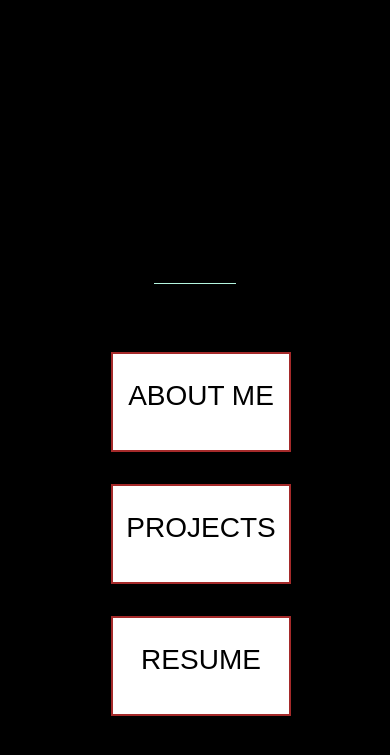
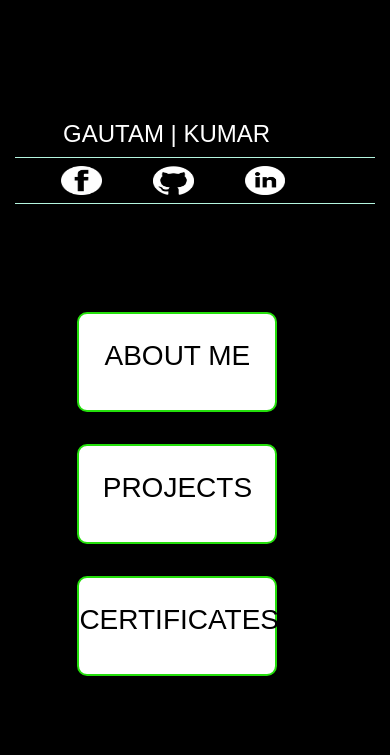
Before and after one commit to GK-SVG/MyPortfolio, a Django app: page / in a window 390 px wide. Shown: the top 755 px of the page. Run offline with Django 3.2, Linux system fonts and the light colour scheme; some libraries are stand-ins or nearby versions.

Commit message:
css for responsive site

```diff
--- a/myapp/urls.py
+++ b/myapp/urls.py
@@ -3,4 +3,5 @@
 
 urlpatterns = [
     path('',views.home,name='Home'),
+    path('about/',views.about,name='About'),
 ]
--- a/myapp/views.py
+++ b/myapp/views.py
@@ -2,4 +2,7 @@
 
 # Create your views here.
 def home(request):
-    return render(request,'myapp/base.html')
+    return render(request,'myapp/index.html')
+
+def about(request):
+    return  render(request,'myapp/about.html')
--- a/static/css/main.css
+++ /dev/null
@@ -1,20 +0,0 @@
-body{
-    background-color: black;
-    font-family: sans-serif;
-    font-size: 30px;
-}
-
-.div1{
-    width: 100%;
-    height: 100%;
-    overflow: hidden;
-}
-
-.div2{
-    height: 100%;
-    width: 50%;
-    font-size: 3rem;
-    align-items: center;
-    border:2px solid brown;
-
-}
--- a/static/css/style.css
+++ b/static/css/style.css
@@ -1,31 +1,28 @@
 body {
     background-color: black;
     font-family: sans-serif;
-    font-size: 30px;
     overflow: hidden;
-
 }
 
 .div1 {
-    height: 20rem;
+    height: 10em;
     width: 100%;
     justify-content: center;
     color: white;
-    overflow: hidden;
 
 }
 
 h2 {
-    margin-top: 10rem;
-    margin-left: 33rem;
+    margin-top: 5em;
+    margin-left: 16.5em;
 }
 
 .div3 {
-    margin-left: 32rem;
+    margin-left: 35em;
 }
 
+
 hr {
-
     width: 23%;
     margin: 0 auto;
     border: none;
@@ -36,9 +33,9 @@
 }
 
 img {
-    height: .9em;
-    width: 1em;
-    margin-left: 1.7em;
+    height: 1.5em;
+    width: 2em;
+    margin-left: 1.5em;
 }
 
 .div2 {
@@ -49,8 +46,9 @@
     cursor: pointer;
     box-sizing: border-box;
     text-align: center;
-    font-size: 3rem;
-    border: 2px solid brown;
+    font-size: 3em;
+    border: 2px solid rgb(36, 223, 11);
+    border-radius: 10px;
 }
 
 .mycard {
@@ -65,3 +63,74 @@
 h3 {
     margin-top: 25px;
 }
+
+@media screen and (max-width: 820px) {
+    body {
+        background-color: black;
+        font-family: sans-serif;
+        overflow-x: hidden;
+    }
+
+    .div3 {
+        margin-left: 5em;
+    }
+
+    .div1 {
+        color: white;
+    }
+
+    h2 {
+        font-size: 1.5em;
+        margin-top: 5em;
+        margin-left: 2em;
+    }
+
+
+
+    hr {
+        width: 100%;
+        margin: 0 auto;
+        border: none;
+        border-bottom: 1px solid rgb(180, 245, 223);
+        position: relative;
+        transition: box-shadow 200ms ease-in-out;
+        box-shadow: 0px 0px 0px 0px #f9f9f9;
+    }
+
+    .div3 {
+        margin-left: 0;
+    }
+
+    img {
+        height: 1.8em;
+        width: 2.55em;
+        margin-left: 2.9em;
+    }
+
+    .div2 {
+        height: 100px;
+        width: 200px;
+        background: white;
+        color: black;
+        margin-left: 1.3em;
+        cursor: pointer;
+        box-sizing: border-box;
+        text-align: center;
+        font-size: 3rem;
+        border: 2px solid rgb(36, 223, 11);
+        border-radius: 10px;
+    }
+
+    /* .mycard {
+        transition: transform .2s;
+    }
+
+    .mycard:hover {
+        box-shadow: 5px 5px 10px rgb(0, 0, 0);
+        transform: scale(1.1);
+    } */
+
+    h3 {
+        margin-top: 25px;
+    }
+}
--- /dev/null
+++ b/static/css/style2.css
@@ -0,0 +1,4 @@
+body{
+    background-color: black;
+    color: white;
+}
--- a/templates/myapp/base.html
+++ b/templates/myapp/index.html
@@ -9,32 +9,27 @@
         integrity="sha384-Gn5384xqQ1aoWXA+058RXPxPg6fy4IWvTNh0E263XmFcJlSAwiGgFAW/dAiS6JXm" crossorigin="anonymous">
     <link href="https://fonts.googleapis.com/css2?family=Bebas+Neue&family=Comfortaa&family=Lobster+Two&display=swap"
         rel="stylesheet">
-    <link rel="stylesheet" href="{% static 'css/main.css' %}">
     <link rel="stylesheet" href="{% static 'css/style.css' %}">
     <title>GAUTAM | KUMAR</title>
-    <style>
-
-    </style>
 </head>
-
 <body>
     <div class="fluid-container">
         <div class="col-md-12   div1">
             <h2>GAUTAM | KUMAR</h2>
             <hr>
-            <div class="div3 center">
-                <a href="https://github.com/GK-SVG"> <img src="{% static 'images/fb.png' %}" alt=""></a>
-                <a href=""> <img src="{% static 'images/git.png' %}" alt=""></a>
-                <a href=""> <img src="{% static 'images/link.png' %}" alt=""></a>
+            <div class="div3 center my-2">
+                <a href="https://www.facebook.com/profile.php?id=100050134031510"> <img src="{% static 'images/fb.png' %}" alt=""></a>
+                <a href="https://github.com/GK-SVG"> <img src="{% static 'images/git.png' %}" alt=""></a>
+                <a href="https://www.linkedin.com/in/gautam-kumar-3b328b18b/"> <img src="{% static 'images/link.png' %}" alt=""></a>
             </div>
             <hr>
         </div>
         <div class="container mt-3">
             <div class="row">
                 <div class="col-md-4  my-3 ">
-                    <div class="div2 mycard">
+                   <a href="/about/" style="text-decoration: none;"> <div class="div2 mycard">
                         <h3>ABOUT ME</h3>
-                    </div>
+                    </div></a>
                 </div>
                 <div class="col-md-4   my-3 ">
                     <div class="div2 mycard">
@@ -43,13 +38,14 @@
                 </div>
                 <div class="col-md-4  my-3">
                     <div class="div2 mycard">
-                        <h3>RESUME</h3>
+                        <h3>CERTIFICATES</h3>
                     </div>
                 </div>
             </div>
         </div>
     </div>
-
+    {% block body %}
+    {% endblock body %}
     <script src="https://code.jquery.com/jquery-3.2.1.slim.min.js"
         integrity="sha384-KJ3o2DKtIkvYIK3UENzmM7KCkRr/rE9/Qpg6aAZGJwFDMVNA/GpGFF93hXpG5KkN" crossorigin="anonymous">
     </script>
```
Also changed, not shown: templates/myapp/about.html (added, +31 -0 lines).
